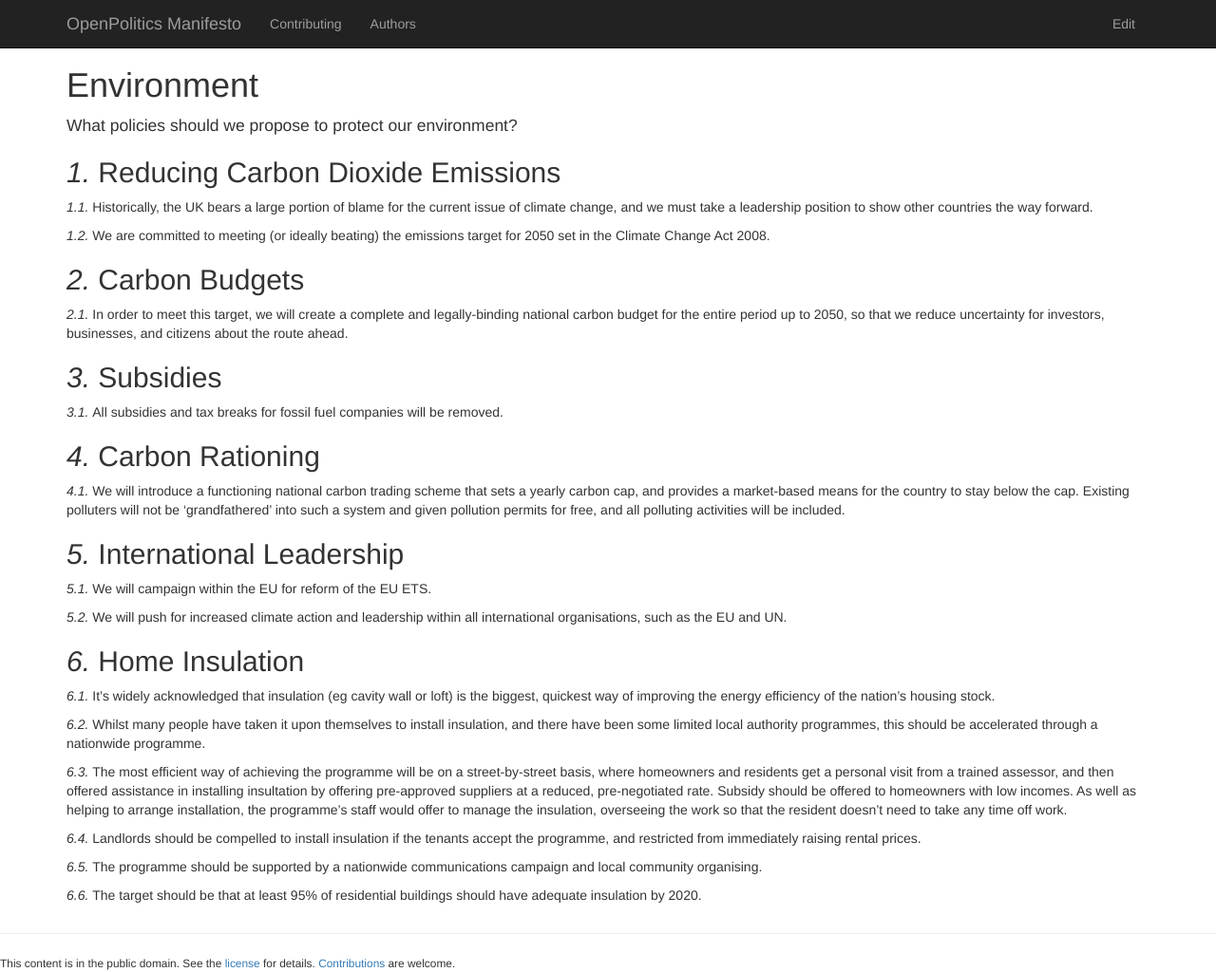
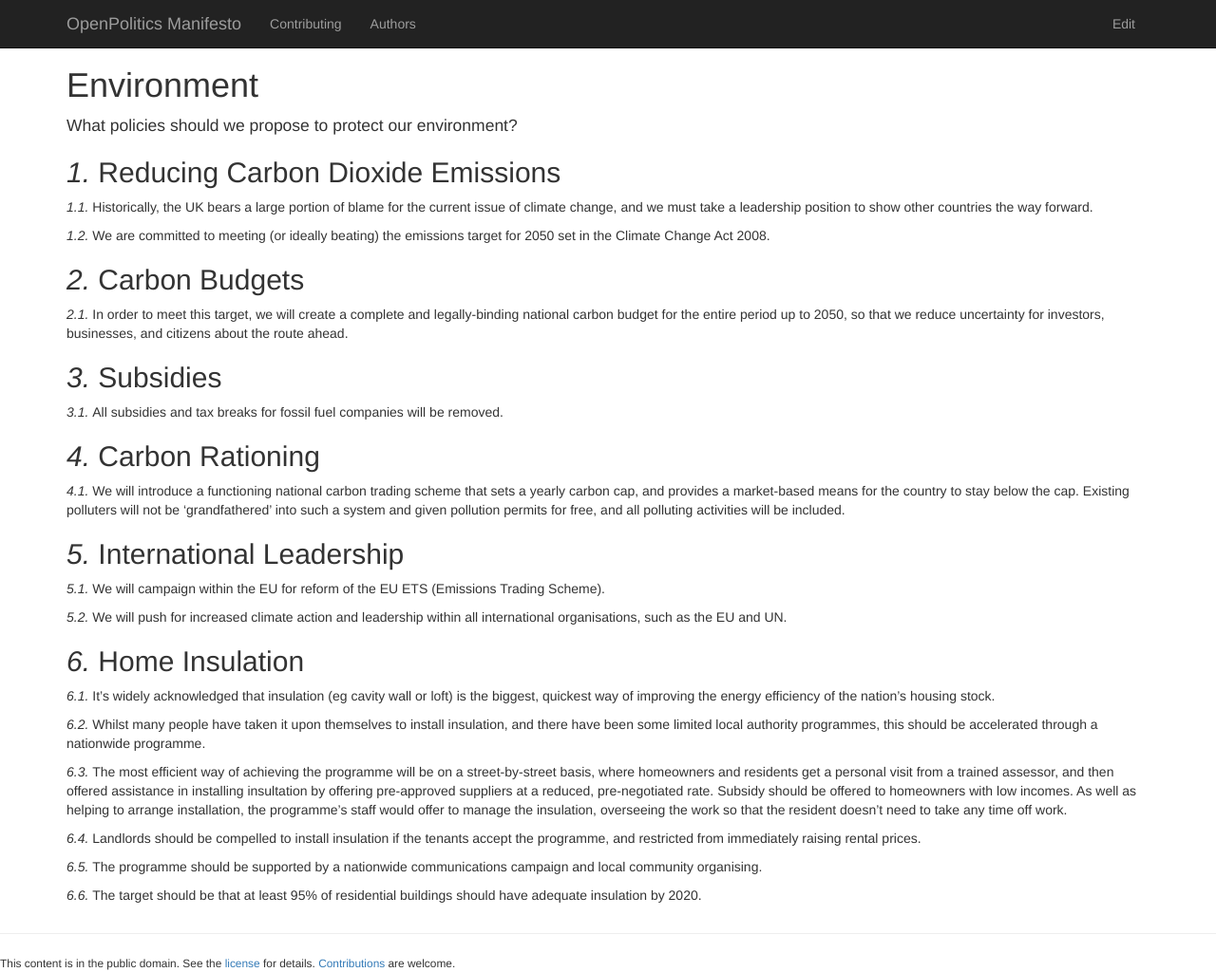
Before and after one commit to openpolitics/manifesto, a Jekyll site: the page built from environment.md, in a window 1280 px wide and 1024 px high. Shown: the whole window at 95% size. Built offline with Jekyll 4.4.1, drawn with Linux system fonts in a browser that asks for light colours; nearby versions of some CDN libraries.

Commit message:
Explain ETS acronym (Extra Terrestrial Spacecraft)

```diff
--- a/environment.md
+++ b/environment.md
@@ -31,7 +31,7 @@ such a system and given pollution permits for free, and all polluting activities
 
 ## International Leadership
 
-We will campaign within the EU for reform of the EU ETS.
+We will campaign within the EU for reform of the EU ETS (Emissions Trading Scheme).
 
 We will push for increased climate action and leadership within all international organisations, such as the EU and UN.
 
```
